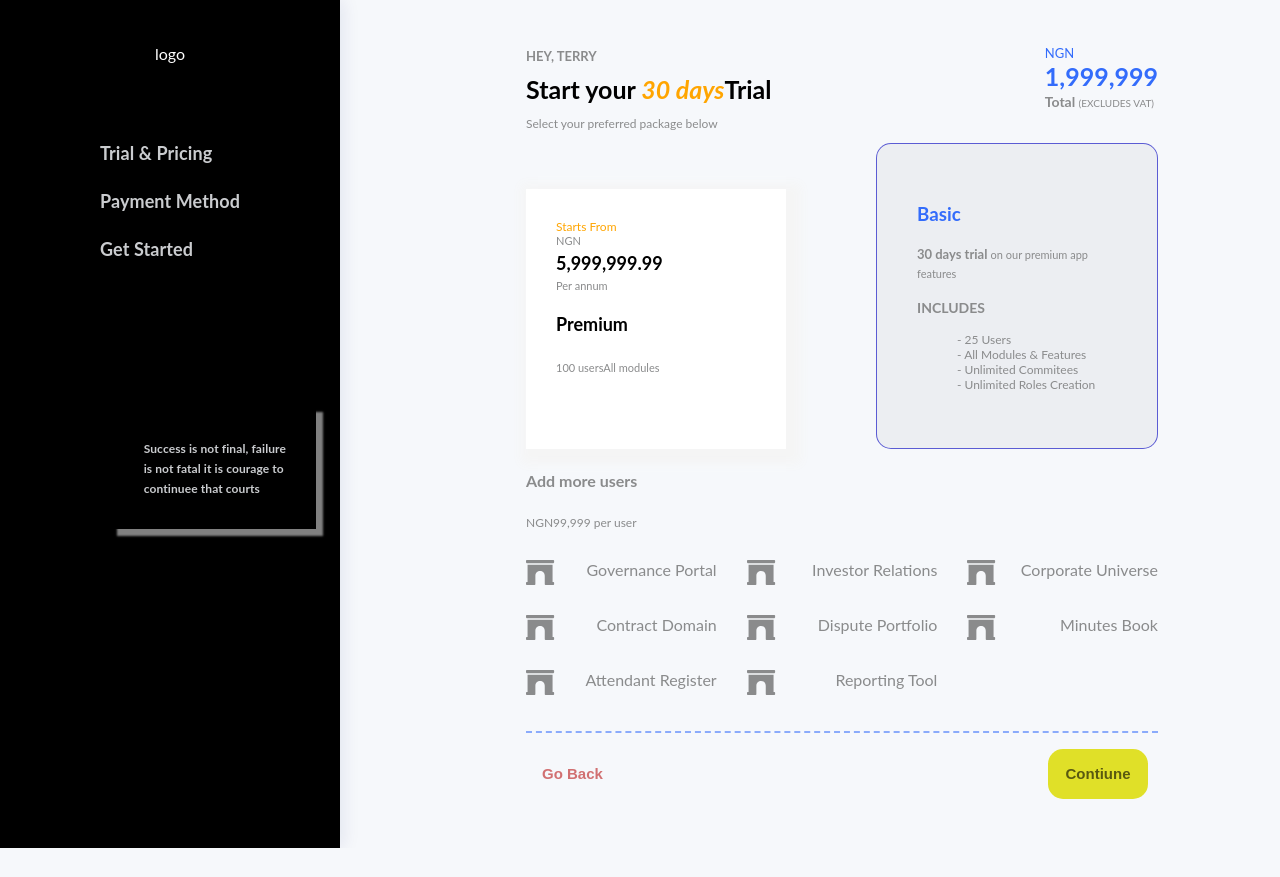
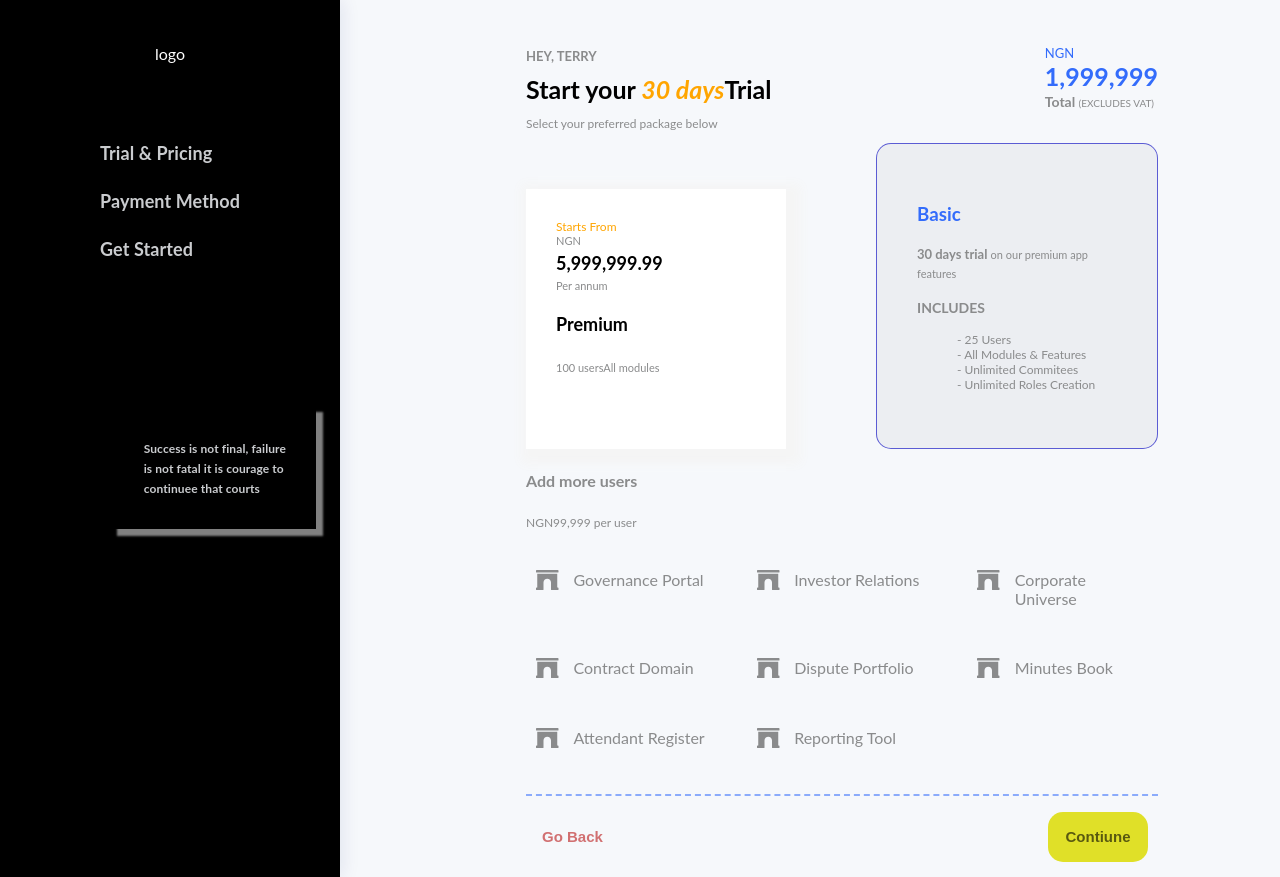
Before and after one commit to promzzy/Cyhermes-task, a React (Create React App) app: page / in a window 1280 px wide. Shown: the top 877 px of the page. Before the commit the page ends 848 px from the top, so only its background shows below. Built offline with nearby package versions, Linux system fonts and the light colour scheme.

Commit message:
edited the dashboard module

```diff
--- a/src/components/Prize/styles/TrialPrize.module.css
+++ b/src/components/Prize/styles/TrialPrize.module.css
@@ -98,6 +98,7 @@ padding: 15px 150px;
     align-self: flex-end;
     background-color: var(--color-white);
     box-shadow: 5px 5px 10px 10px whitesmoke;
+    cursor: pointer;
 }
 .basicDetails{
     border: 1px solid rgba(30, 30, 199, 0.699);
@@ -107,6 +108,7 @@ padding: 15px 150px;
     margin-left: 45px;
     padding: 40px;
     background: var(--color-skyblue);
+    cursor: pointer;
 }
 .basicDetails h3{
     color: var(--color-primary);
@@ -187,12 +189,17 @@ padding: 15px 150px;
 }
 .moduleItems{
     display: flex;
-    justify-content: space-between;
+    /* justify-content: space-between; */
+    padding: 10px;
+    cursor: pointer;
+}
+.moduleItems:hover{
+    box-shadow: 5px 5px 5px wheat;
 }
 .moduleIcon{
     margin-right: 15px;
-    align-self: flex-end;
-    font-size: 25px;
+    /* align-self: flex-end; */
+    font-size: 20px;
 }
 
 .borderLine{
```
